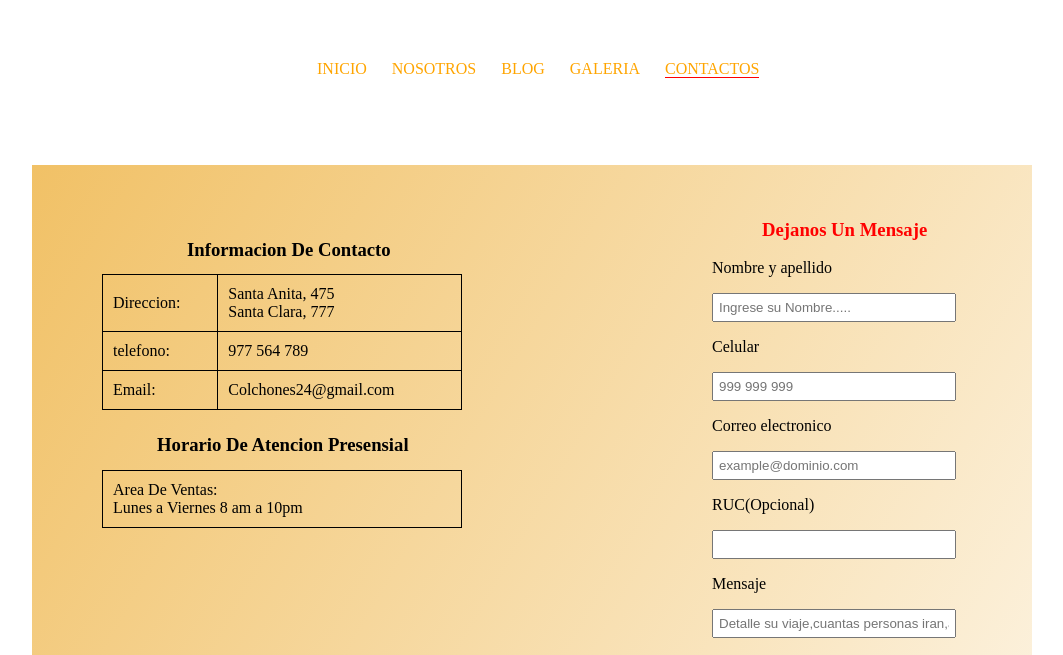
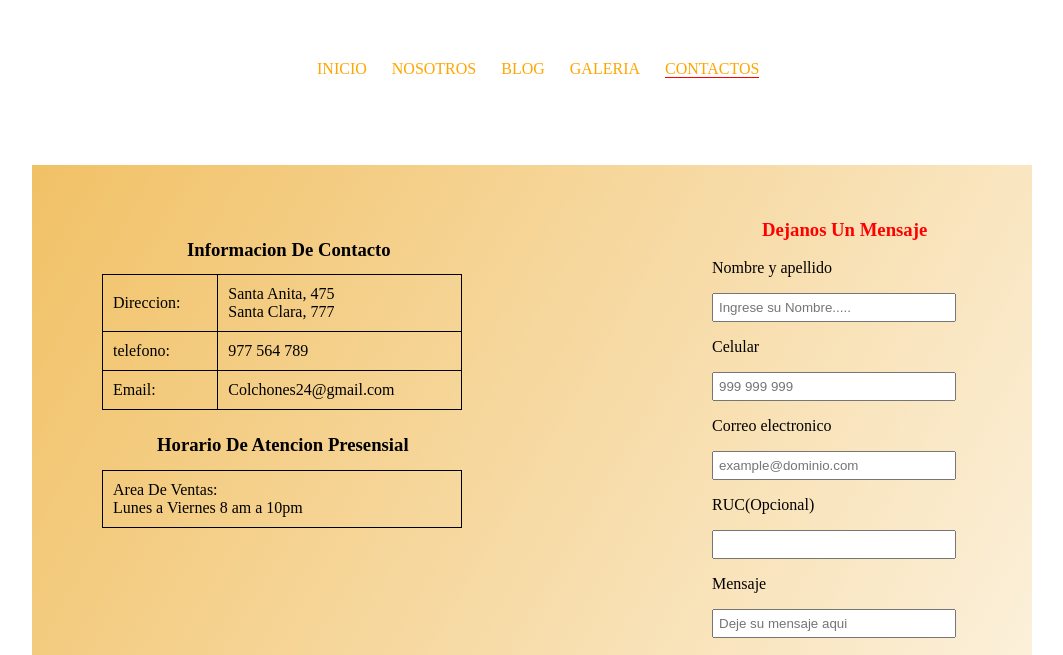
Before and after one commit to fabianmontalvo18/E.P.3, a plain HTML site: page index.html in a window 1280 px wide. Shown: the part 132-787 px from the top of the page, without its empty margins (108-1171 px from the left). Drawn offline with Linux system fonts and the light colour scheme; a web font is replaced by a local one.

Commit message:
Update index.html

```diff
--- a/index.html
+++ b/index.html
@@ -63,7 +63,7 @@
                             <p>RUC(Opcional)</p>
                             <input type="text" name="ruc" >
                             <p>Mensaje</p>
-                            <input type="text" name="mensaje" placeholder="Detalle su viaje,cuantas personas iran,asientos,horario de ida y vuelta,etc">
+                            <input type="text" name="mensaje" placeholder="Deje su mensaje aqui">
                             <div id="botones">
                                 <input type="submit" value="Enviar">
                             </div>
```
